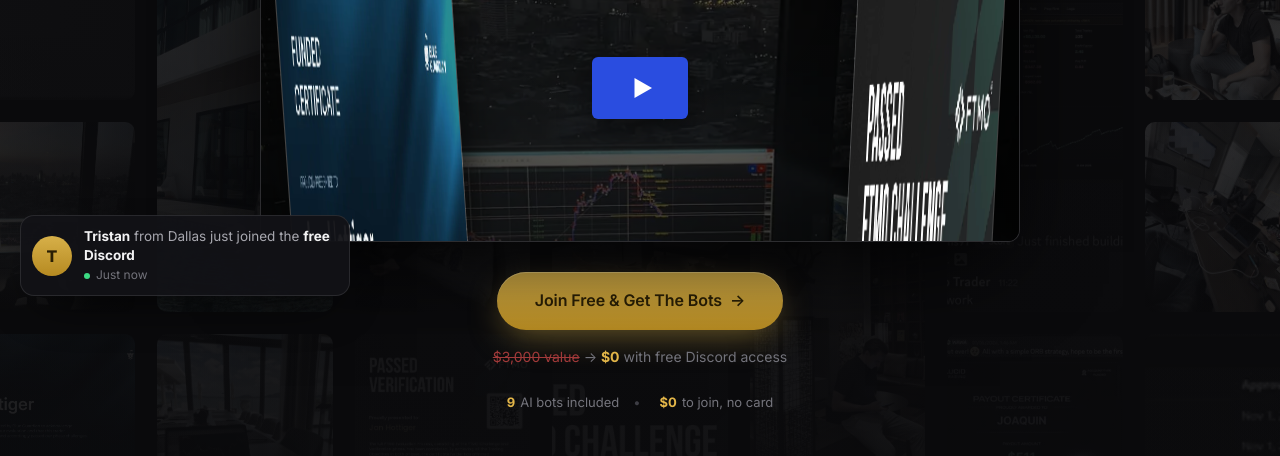
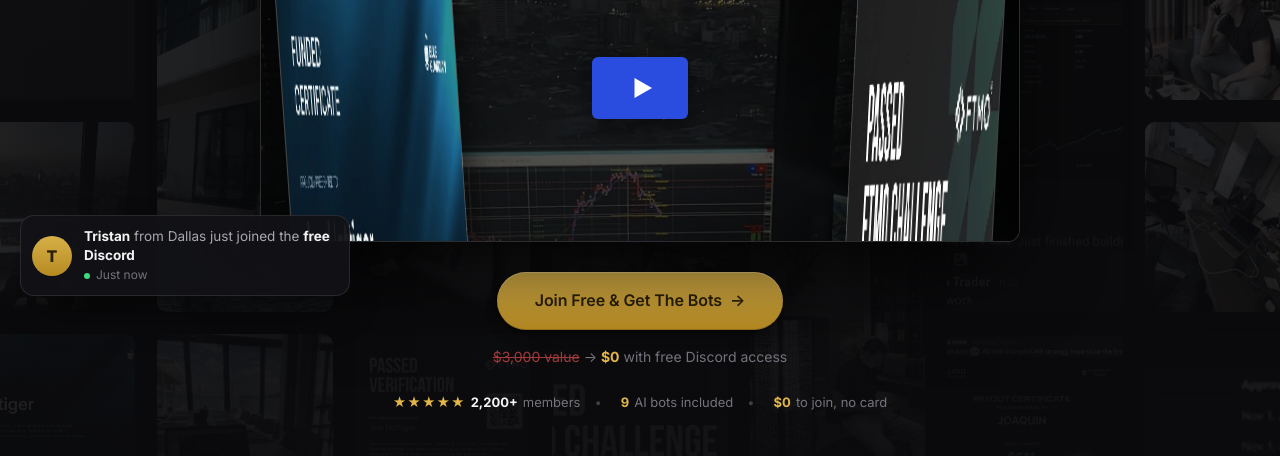
Before and after one commit to eliascroesus/algojan, a plain HTML site: page v2/discord/index.html in a window 1280 px wide. Shown: the part 484-940 px from the top of the page. Drawn offline with Linux system fonts and the light colour scheme; files whose address does not match are found by name.

Commit message:
v2: subtler button shadow, 2,200+ members with 5 stars in the proof row
Co-Authored-By: Claude Opus 5.5 <noreply@anthropic.com>
Claude-Session: https://claude.ai/code/session_015aTEPXLqa7SZ9SA24wnEtU

```diff
--- a/assets/v2/v2.css
+++ b/assets/v2/v2.css
@@ -83,7 +83,7 @@ h2 { font-size: clamp(28px, 3.6vw, 42px); }
   display: inline-flex; align-items: center; justify-content: center; gap: 8px;
   background: var(--gold); color: #2a1f05; font-weight: 600; font-size: 16px; letter-spacing: -0.005em;
   padding: 16px 38px; min-height: 56px; border-radius: 999px;
-  box-shadow: inset 0 1px 0 rgba(255,236,170,.5), 0 10px 34px -8px rgba(217,178,74,.55);
+  box-shadow: inset 0 1px 0 rgba(255,240,190,.45), inset 0 -1px 0 rgba(0,0,0,.18), 0 1px 2px rgba(0,0,0,.5), 0 6px 16px -6px rgba(0,0,0,.6);
   transition: transform .15s ease, filter .15s ease;
 }
 .btn:hover { transform: translateY(-1px); filter: brightness(1.07); }
--- a/assets/v2/v2.js
+++ b/assets/v2/v2.js
@@ -9,7 +9,7 @@ const V2 = {
     rating: "",             // average rating, e.g. "4.9" — Jan's real Whop rating (hidden until filled in)
     reviews: "",            // number of reviews, e.g. "162" (hidden until you fill it in)
     reviewsLink: "https://whop.com/algo-world-db94/",   // where people can read the reviews
-    members: "",            // people in the community, e.g. "1,200+" (hidden until filled in)
+    members: "2,200+",      // people in the community
     // Always-true items shown after the ones above. Add a payouts total here only once you can back it up.
     extras: [["9", "AI bots included"], ["$0", "to join, no card"]],
   },
@@ -112,7 +112,7 @@ const V2 = {
     const s = V2.stats, row = $("#proof"); if (!row) return;
     const items = [];
     if (s.rating) items.push(`<span class="stars" aria-hidden="true">★★★★★</span> <b>${s.rating}</b>${s.reviews ? ` from ${s.reviewsLink ? `<a href="${s.reviewsLink}" target="_blank" rel="noopener">${s.reviews} reviews</a>` : `${s.reviews} reviews`}` : " rating"}`);
-    if (s.members) items.push(`<b>${s.members}</b> members`);
+    if (s.members) items.push(`${s.rating ? "" : `<span class="stars" aria-hidden="true">★★★★★</span> `}<b>${s.members}</b> members`);
     (s.extras || []).forEach(([v, t]) => items.push(`<b class="gold-t">${v}</b> ${t}`));
     row.innerHTML = items.map(t => `<li>${t}</li>`).join("");
   }
```
